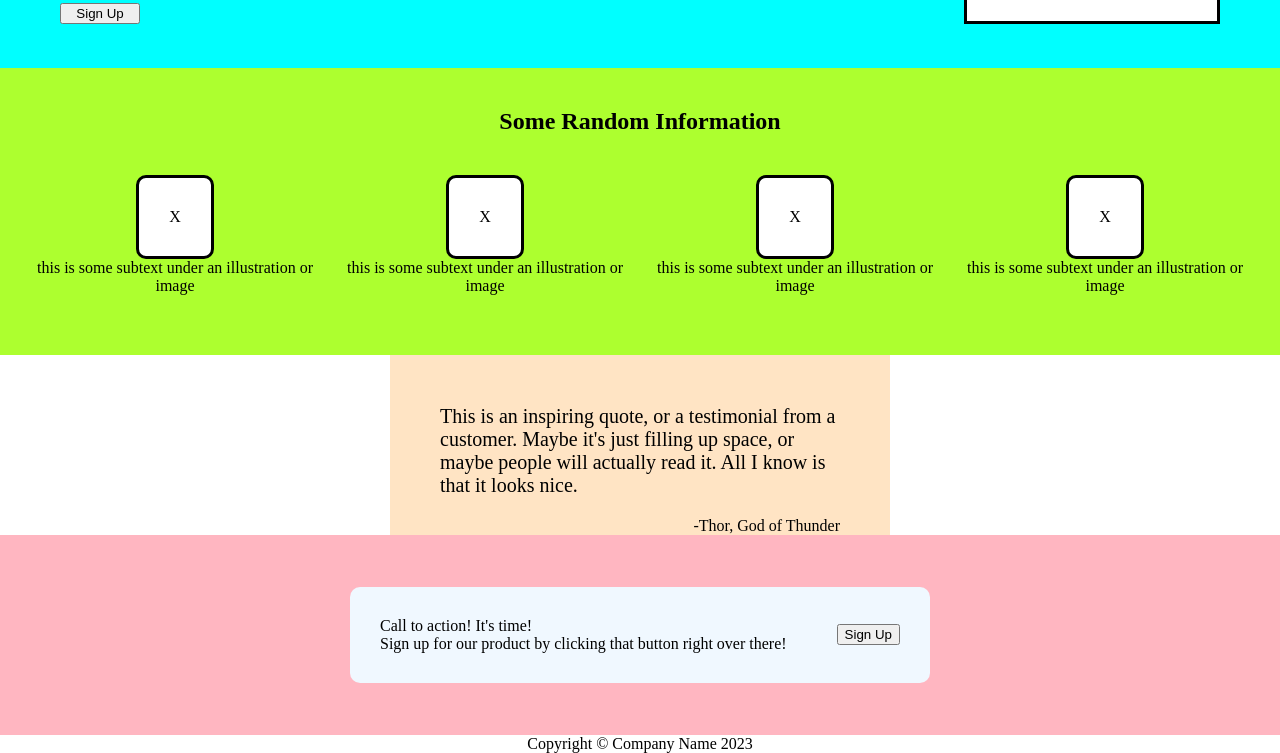
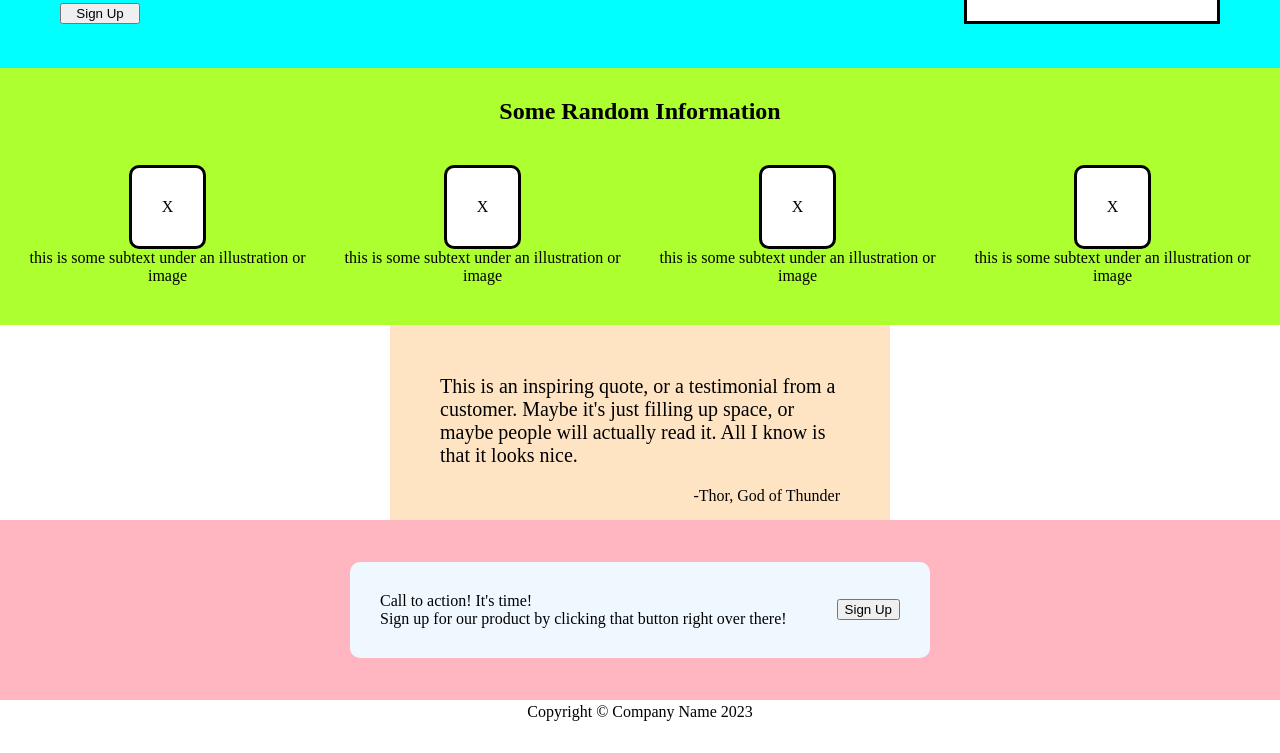
Before and after one commit to cabriamber/odin-project-landing-page, a plain HTML site: page index.html in a window 1280 px wide. Shown: the part 232-985 px from the top of the page. After the commit the page ends 957 px from the top, so only its background shows below. Drawn offline with Linux system fonts and the light colour scheme.

Commit message:
Increase the height of the footer and center the text

```diff
--- a/style.css
+++ b/style.css
@@ -107,8 +107,8 @@ ul { /*target unordered list (the links at the type) by type*/
 
 .bar2 {
   background-color: greenyellow;
-  padding: 20px; /* cause there to be 20 px of space between all the items in bar2 and the edges of the container */
-  padding-bottom: 60px; /* add 60 pixels of padding between the content in the bar2 container and the edge of the container */
+  padding: 10px; /* cause there to be 10 px of space between all the items in bar2 and the edges of the container */
+  padding-bottom: 40px; /* add 40 pixels of padding between the content in the bar2 container and the edge of the container */
 }
 
 .subheading1 { /* target the subheading by class */
@@ -137,6 +137,7 @@ ul { /*target unordered list (the links at the type) by type*/
 .quote-credit {
   text-align: right; /* push the quote credit towards the right side of its container */
   padding-right: 50px; /* add 50 px of padding between the quote credit and the edge of its container. */
+  margin-bottom: 15px; /* add 15 pixels of space at the bottom of the quote credit */
 }
 
 /* ---- The section below edits bar4, the fourth row of content on the page ---- */
@@ -147,7 +148,7 @@ ul { /*target unordered list (the links at the type) by type*/
   display: flex; /* change the display type for the bar4 container to flex */
   justify-content: center; /* cause the content to center itself horizontally (along the main axis) */
   align-items: center; /* cause the content in bar4 to center itself vertically (along the secondary axis) */
-  height: 200px;
+  height: 180px;
 }
 
 .box { /*target the box of content inside bar4 by class */
@@ -167,3 +168,12 @@ ul { /*target unordered list (the links at the type) by type*/
 .smallest-box { /* target the box around the sign up button by class */
   margin-left: 50px; /* add 50 pixels of space to the left of the sign up button */
 }
+
+/* ---- This section edits the bar5 section, the footer at the very bottom of the screen ---- */
+
+.bar5 { /* target the footer by class */
+  height: 25px;
+  display: flex; /* change the display type for bar5 to flex*/
+  justify-content: center; /* cause the content to center itself along the main axis, horizontal */
+  align-items: center; /* cause the content to center itself along the secondary axis, vertical */
+}
```
